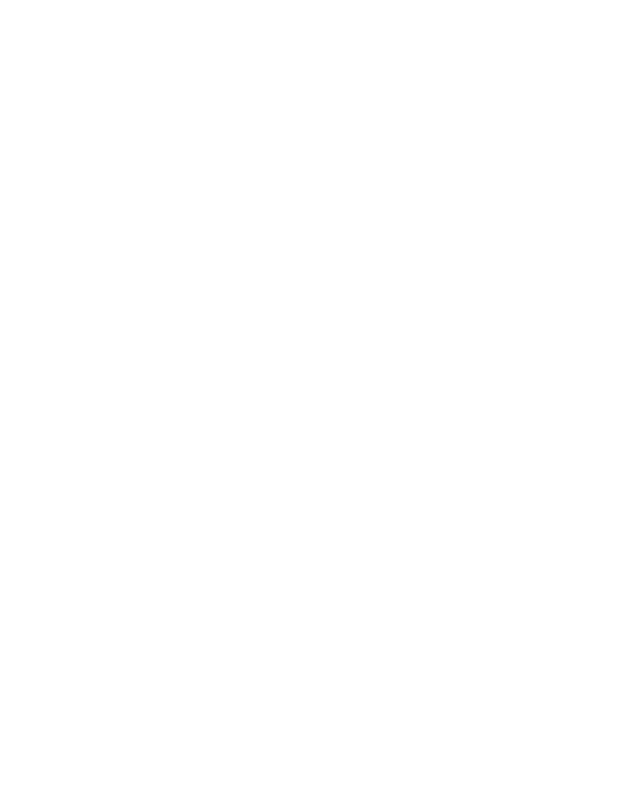
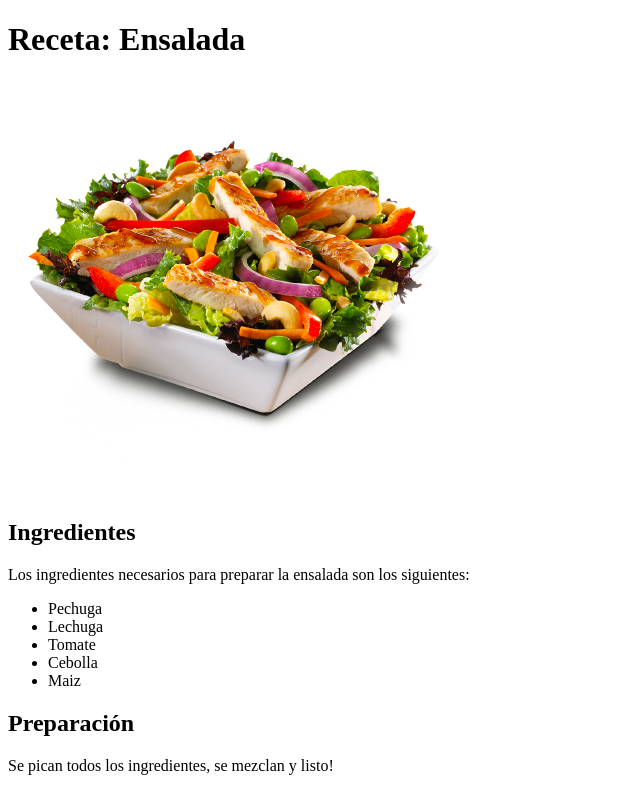
Before and after one commit to angeehurtado/aspirantes-mir-html-y-css, a plain HTML site: page ejercicio1-html-y-css/index.html in a window 1280 px wide. Shown: the whole page, without its empty margins (0-640 px from the left). Drawn offline with Linux system fonts and the light colour scheme.

Commit message:
Agrega el cuerpo HTML del segundo ejercicio

```diff
--- a/ejercicio1-html-y-css/index.html
+++ b/ejercicio1-html-y-css/index.html
@@ -3,11 +3,28 @@
 <html>
     <!--etiqueta head define informacion para la pagina, pero no se muestra-->
     <head>
+    <!--agregar caracteres en español-->
+    <meta http-equiv="Content-Type" content="text/html; charset=utf-8"/>
     <!--agregar titulo a la pagina-->
     <title>Mi Receta</title>
     </head>
 <!--etiqueta body para mostrar lo que se ve en la pagina -->
 <body>
+<h1>Receta: Ensalada</h1>
+<img src="./salad.png"/>
+<h2>Ingredientes</h2>
+<p>Los ingredientes necesarios para preparar la ensalada son los siguientes:</p>
+<!--definir unordered list-->
+<ul>
+<li>Pechuga</li>
+<li>Lechuga</li>
+<li>Tomate</li>
+<li>Cebolla</li>
+<li>Maiz</li>
+</ul>
+
+<h2>Preparación</h2>
+<p>Se pican todos los ingredientes, se mezclan y listo!</p>
 
 </body>
 </html>
```
Also changed, not shown: ejercicio1-html-y-css/salad.png (added).
